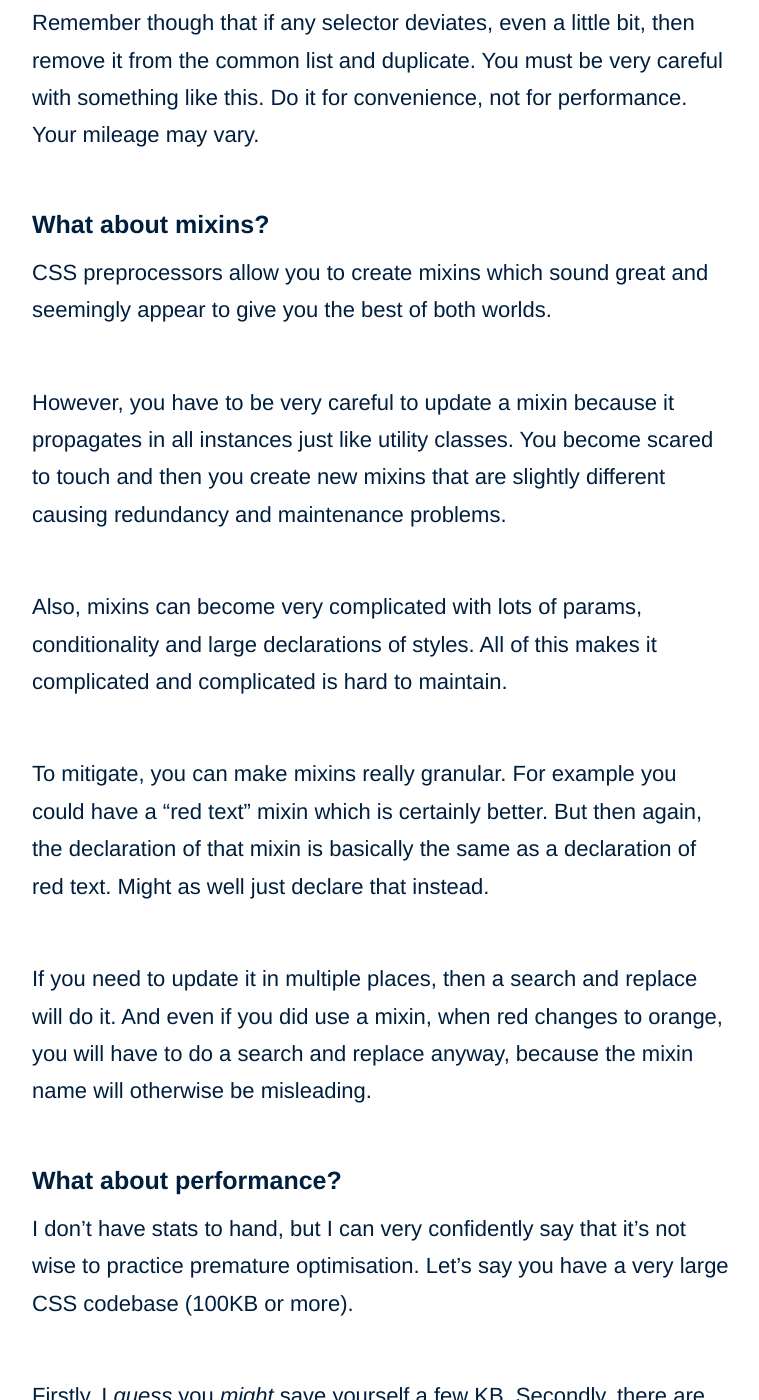
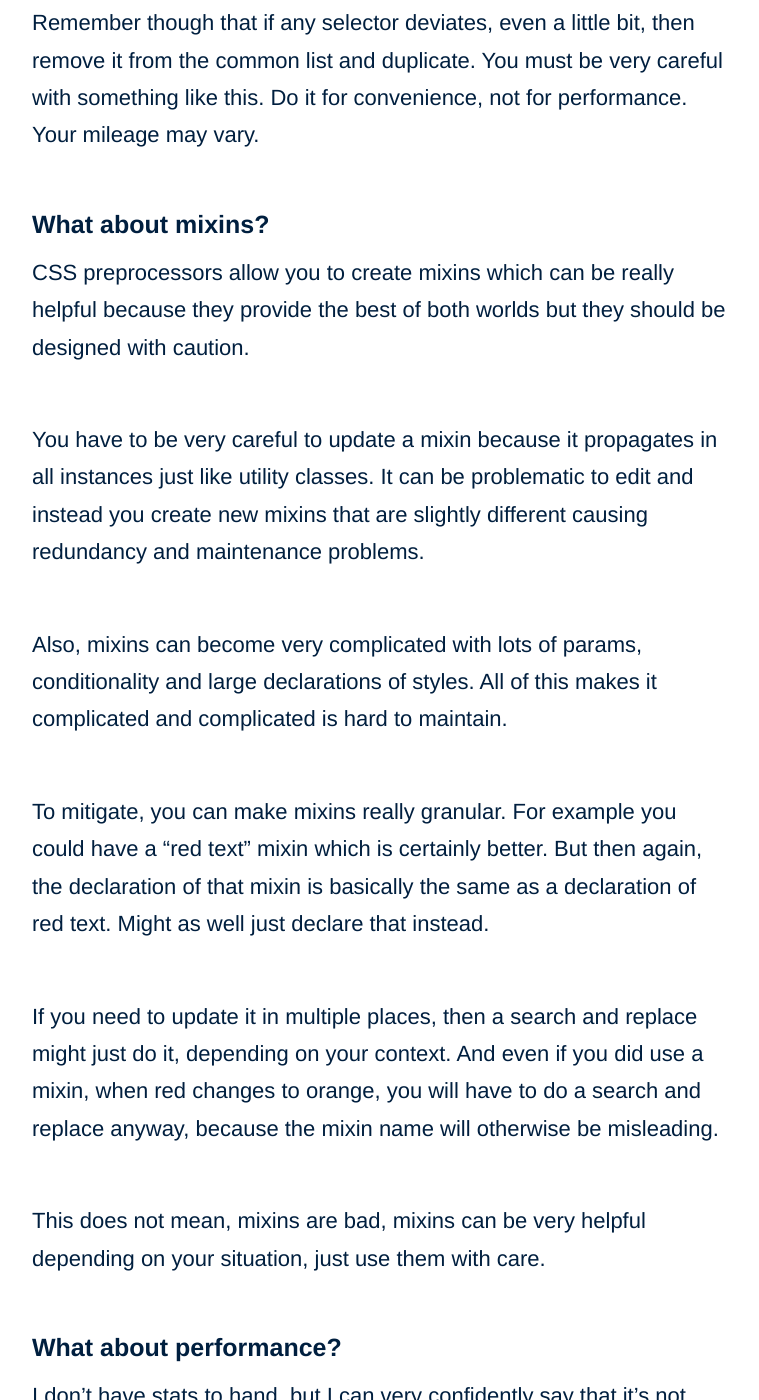
Before and after one commit to adamsilver/maintainablecss.com-jekyll, a Jekyll site: the page built from _chapters/03-reuse.md, in a window 1280 px wide and 1400 px high, scrolled down 5049 px. Shown: the whole window, without its empty margins (258-1017 px from the left). Built offline with Jekyll 4.4.1, drawn with Linux system fonts in a browser that asks for light colours.

Commit message:
mixin note

```diff
--- a/_chapters/03-reuse.md
+++ b/_chapters/03-reuse.md
@@ -96,15 +96,17 @@ Remember though that if any selector deviates, even a little bit, then remove it
 
 ## What about mixins?
 
-CSS preprocessors allow you to create mixins which sound great and seemingly appear to give you the best of both worlds.
+CSS preprocessors allow you to create mixins which can be really helpful because they provide the best of both worlds but they should be designed with caution.
 
-However, you have to be very careful to update a mixin because it propagates in all instances just like utility classes. You become scared to touch and then you create new mixins that are slightly different causing redundancy and maintenance problems.
+You have to be very careful to update a mixin because it propagates in all instances just like utility classes. It can be problematic to edit and instead you create new mixins that are slightly different causing redundancy and maintenance problems.
 
 Also, mixins can become very complicated with lots of params, conditionality and large declarations of styles. All of this makes it complicated and complicated is hard to maintain.
 
 To mitigate, you can make mixins really granular. For example you could have a "red text" mixin which is certainly better. But then again, the declaration of that mixin is basically the same as a declaration of red text. Might as well just declare that instead.
 
-If you need to update it in multiple places, then a search and replace will do it. And even if you did use a mixin, when red changes to orange, you will have to do a search and replace anyway, because the mixin name will otherwise be misleading.
+If you need to update it in multiple places, then a search and replace might just do it, depending on your context. And even if you did use a mixin, when red changes to orange, you will have to do a search and replace anyway, because the mixin name will otherwise be misleading.
+
+This does not mean, mixins are bad, mixins can be very helpful depending on your situation, just use them with care.
 
 ## What about performance?
 
```
